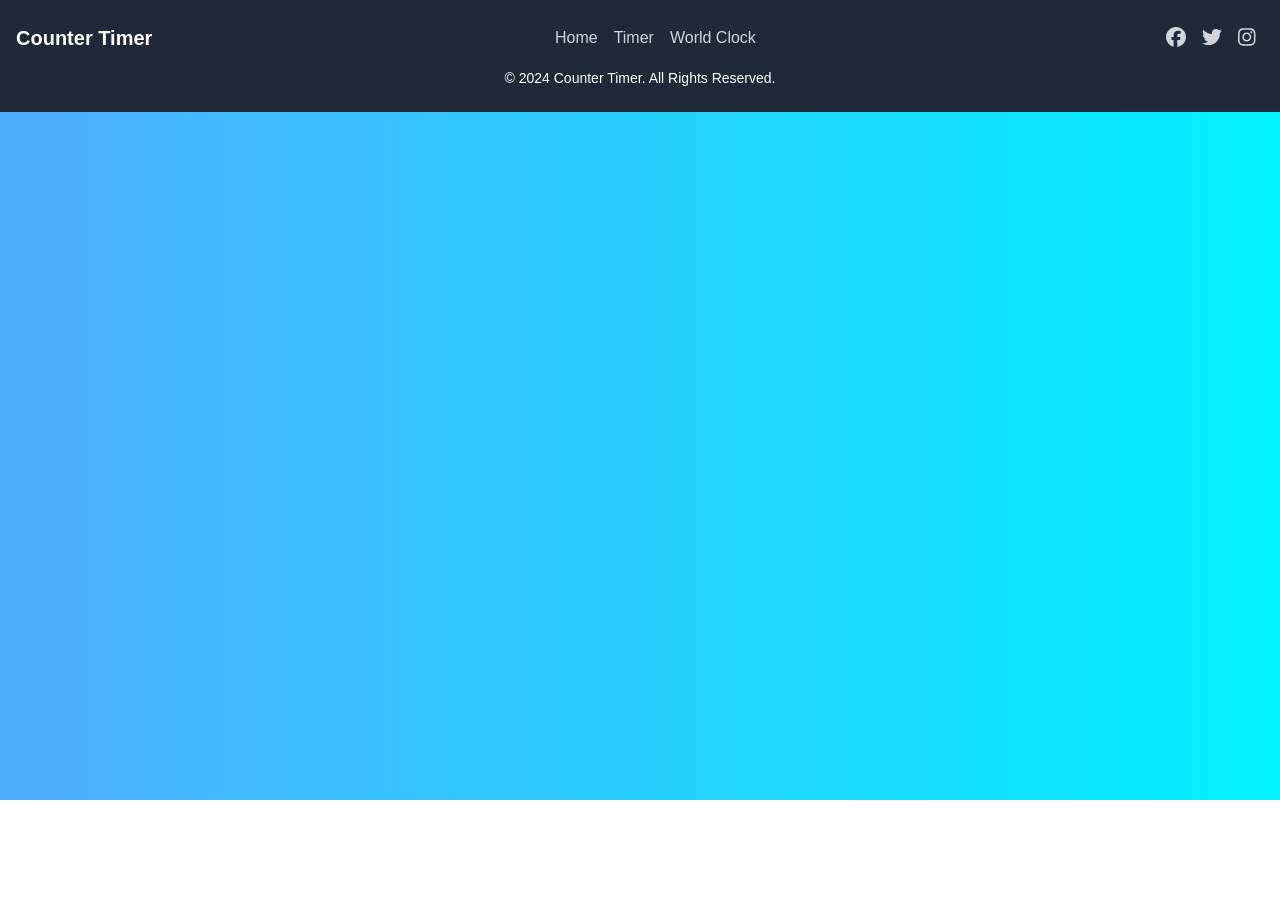
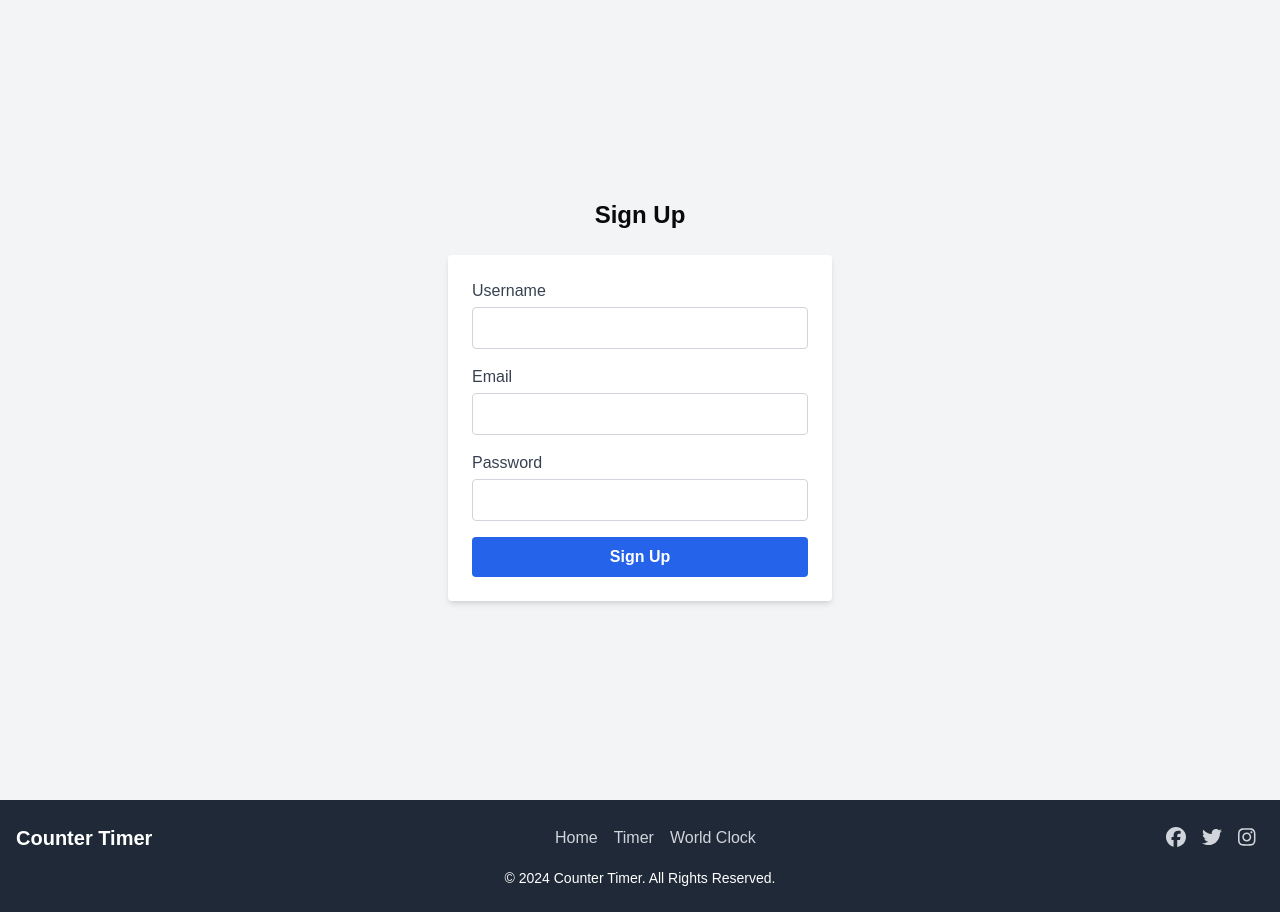
Before and after one commit to param-code/counter-app, a React (Vite) app: page /signup in a window 1280 px wide. Before the commit the page ends 800 px from the top, so only its background shows below. Built offline with nearby package versions, Linux system fonts and the light colour scheme.

Commit message:
initial commit

```diff
--- a/package.json
+++ b/package.json
@@ -5,6 +5,7 @@
   "type": "module",
   "scripts": {
     "dev": "vite",
+    "start": "vite",
     "build": "vite build",
     "lint": "eslint .",
     "preview": "vite preview"
@@ -41,6 +42,6 @@
     "globals": "^15.9.0",
     "postcss": "^8.4.45",
     "tailwindcss": "^3.4.10",
-    "vite": "^5.4.1"
+    "vite": "^5.4.8"
   }
 }
--- a/src/App.jsx
+++ b/src/App.jsx
@@ -5,6 +5,7 @@ import { BrowserRouter as Router, Routes, Route } from 'react-router-dom';
 // import WorldClockPage from './WorldClockPage';
 import Footer from './components/Footer';
 import WorldClockPage from './pages/WorldClockPage';
+import SignUpPage from "./pages/SignUpPage";
 import TimerPage from './pages/TimerPage';
 import AutoCounterPage from './pages/AutoCounterPage';
 // import Footer from './Footer'; // Import the Footer component
@@ -16,6 +17,7 @@ const App = () => {
                 <Routes>
                     <Route path="/" element={<AutoCounterPage />} />
                     <Route path="/timer" element={<TimerPage />} />
+                    <Route path="/signup" element={<SignUpPage />} />
                     <Route path="/world-clock" element={<WorldClockPage />} />
                 </Routes>
                 <Footer /> {/* Add the Footer component here */}
--- a/src/components/navbar.jsx
+++ b/src/components/navbar.jsx
@@ -1,7 +1,7 @@
 import { Link, useNavigate } from 'react-router-dom';
-import { Button } from "./ui/button"
-import { Github, Moon, Sun, Globe } from "lucide-react"
-import logo from "../assets/logo.png"
+import { Button } from "./ui/button";
+import { Github, Moon, Sun, Globe } from "lucide-react";
+import logo from "../assets/logo.png";
 
 const Navbar = ({ theme, toggleTheme }) => {
   const navigate = useNavigate();
@@ -48,12 +48,20 @@ const Navbar = ({ theme, toggleTheme }) => {
               >
                 {theme === 'dark' ? <Sun className="h-5 w-5" /> : <Moon className="h-5 w-5" />}
               </Button>
+
+              {/* Sign-Up Link */}
+              <Link
+                to="/signup"
+                className="text-gray-600 dark:text-gray-300 hover:bg-gray-100 dark:hover:bg-gray-700 ml-4 inline-flex items-center"
+              >
+                Sign Up
+              </Link>
             </div>
           </div>
         </div>
       </div>
     </nav>
-  )
-}
+  );
+};
 
-export default Navbar
+export default Navbar;
--- /dev/null
+++ b/src/pages/SignUpPage.css
@@ -0,0 +1,38 @@
+/* src/pages/SignUpPage.css */
+.sign-up-container {
+    max-width: 400px;
+    margin: auto;
+    padding: 2rem;
+    background-color: #f4f4f4;
+    border-radius: 10px;
+    box-shadow: 0px 4px 8px rgba(0, 0, 0, 0.1);
+  }
+
+  .sign-up-form div {
+    margin-bottom: 1rem;
+  }
+
+  .sign-up-form label {
+    display: block;
+    margin-bottom: 0.5rem;
+  }
+
+  .sign-up-form input {
+    width: 100%;
+    padding: 0.5rem;
+    border: 1px solid #ccc;
+    border-radius: 5px;
+  }
+
+  button {
+    padding: 0.7rem 1.5rem;
+    background-color: #007bff;
+    color: white;
+    border: none;
+    border-radius: 5px;
+    cursor: pointer;
+  }
+
+  button:hover {
+    background-color: #0056b3;
+  }
--- /dev/null
+++ b/src/pages/SignUpPage.jsx
@@ -0,0 +1,58 @@
+import React, { useState } from 'react';
+
+const SignUpPage = () => {
+  const [username, setUsername] = useState('');
+  const [email, setEmail] = useState('');
+  const [password, setPassword] = useState('');
+
+  const handleSubmit = (e) => {
+    e.preventDefault();
+    console.log('Sign Up Data:', { username, email, password });
+  };
+
+  return (
+    <div className="flex flex-col items-center justify-center min-h-screen bg-gray-100 dark:bg-gray-900">
+      <h1 className="text-2xl font-bold mb-6">Sign Up</h1>
+      <form onSubmit={handleSubmit} className="bg-white dark:bg-gray-800 p-6 rounded shadow-md w-96">
+        <div className="mb-4">
+          <label className="block text-gray-700 dark:text-gray-300" htmlFor="username">Username</label>
+          <input
+            type="text"
+            id="username"
+            value={username}
+            onChange={(e) => setUsername(e.target.value)}
+            className="mt-1 block w-full p-2 border border-gray-300 rounded dark:border-gray-600 dark:bg-gray-700 dark:text-white"
+            required
+          />
+        </div>
+        <div className="mb-4">
+          <label className="block text-gray-700 dark:text-gray-300" htmlFor="email">Email</label>
+          <input
+            type="email"
+            id="email"
+            value={email}
+            onChange={(e) => setEmail(e.target.value)}
+            className="mt-1 block w-full p-2 border border-gray-300 rounded dark:border-gray-600 dark:bg-gray-700 dark:text-white"
+            required
+          />
+        </div>
+        <div className="mb-4">
+          <label className="block text-gray-700 dark:text-gray-300" htmlFor="password">Password</label>
+          <input
+            type="password"
+            id="password"
+            value={password}
+            onChange={(e) => setPassword(e.target.value)}
+            className="mt-1 block w-full p-2 border border-gray-300 rounded dark:border-gray-600 dark:bg-gray-700 dark:text-white"
+            required
+          />
+        </div>
+        <button type="submit" className="w-full bg-blue-600 text-white font-bold py-2 rounded hover:bg-blue-700">
+          Sign Up
+        </button>
+      </form>
+    </div>
+  );
+};
+
+export default SignUpPage;
```
Also changed, not shown: folder_structure.txt (added), 1 other file (tests, documents, lock files or other folders).
